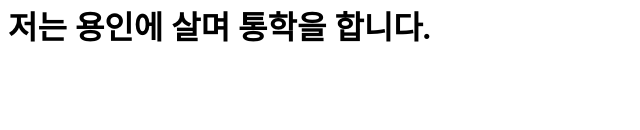
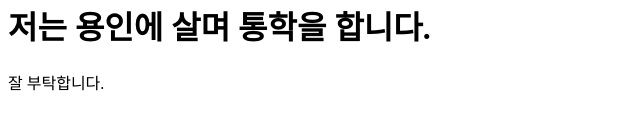
Before and after one commit to ajourealcoding1/team1homepage, a plain HTML site: page dohyun.html in a window 1280 px wide. Shown: the part 186-316 px from the top of the page, without its empty margins (0-640 px from the left). Drawn offline with Linux system fonts and the light colour scheme.

Commit message:
마지막 인사를 까먹었습니다. 추가함

```diff
--- a/dohyun.html
+++ b/dohyun.html
@@ -5,4 +5,5 @@
 		<h1>핸드폰 번호는 01092495992입니다.</h1>
 		<h1>저는 용인에 살며 통학을 합니다.</h1>
 	</body>
+	<footer> 잘 부탁합니다.</footer>
 </html>
```
